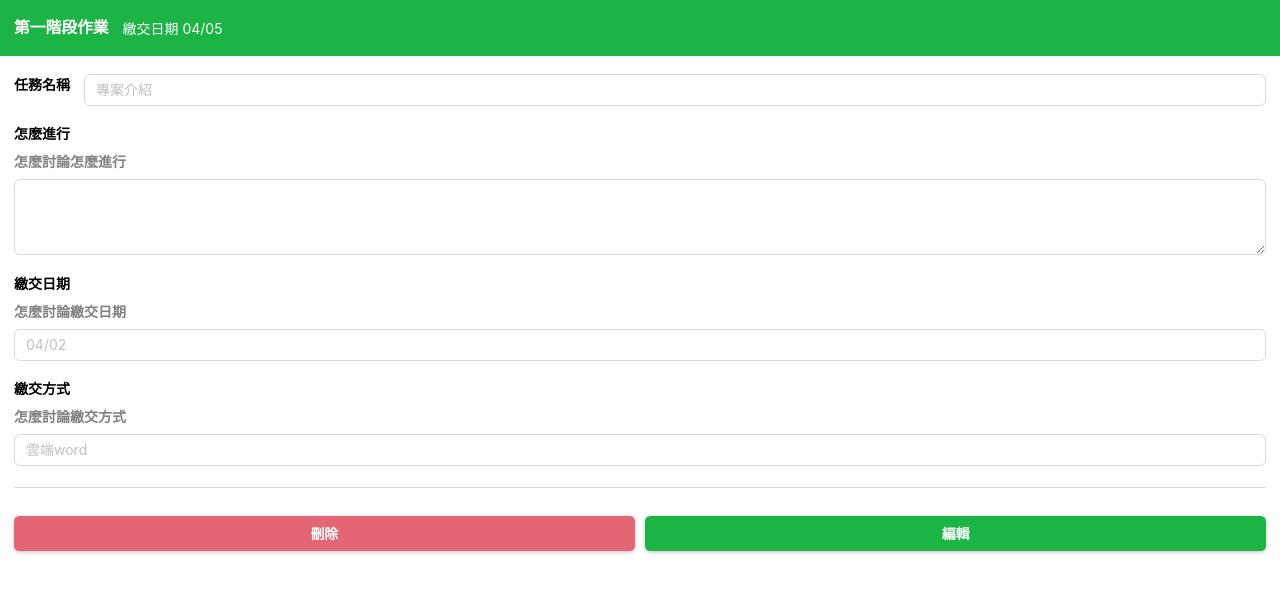
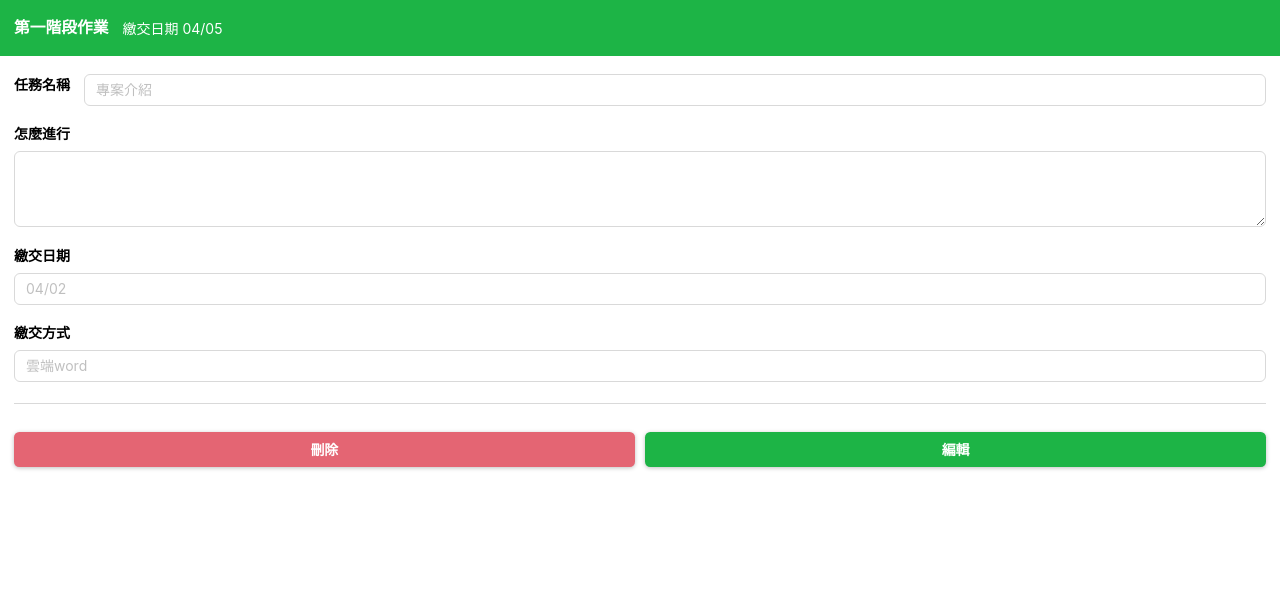
Before and after one commit to peiyunlee/edu-chatbot-frontend, a React (Create React App) app: page /task/hw/1/edit/1 in a window 1280 px wide. Shown: the top 592 px of the page. Built offline with nearby package versions, Linux system fonts and the light colour scheme.

Commit message:
fix: edit task

```diff
--- a/src/pages/task/EditTask.js
+++ b/src/pages/task/EditTask.js
@@ -27,17 +27,14 @@ function EditTask() {
         </div>
         <div className='grid gap-2'>
           <span className='font-bold mr-4'>怎麼進行</span>
-          <span className='font-bold text-gray-400 mr-4'>怎麼討論怎麼進行</span>
           <TextArea className='flex-1' rows={3}/>
         </div>
         <div className='grid gap-2'>
           <span className='font-bold mr-4'>繳交日期</span>
-          <span className='font-bold text-gray-400 mr-4'>怎麼討論繳交日期</span>
           <Input className='flex-1' placeholder="04/02" />
         </div>
         <div className='grid gap-2'>
           <span className='font-bold mr-4'>繳交方式</span>
-          <span className='font-bold text-gray-400 mr-4'>怎麼討論繳交方式</span>
           <Input className='flex-1' placeholder="雲端word" />
         </div>
       </div>
```
